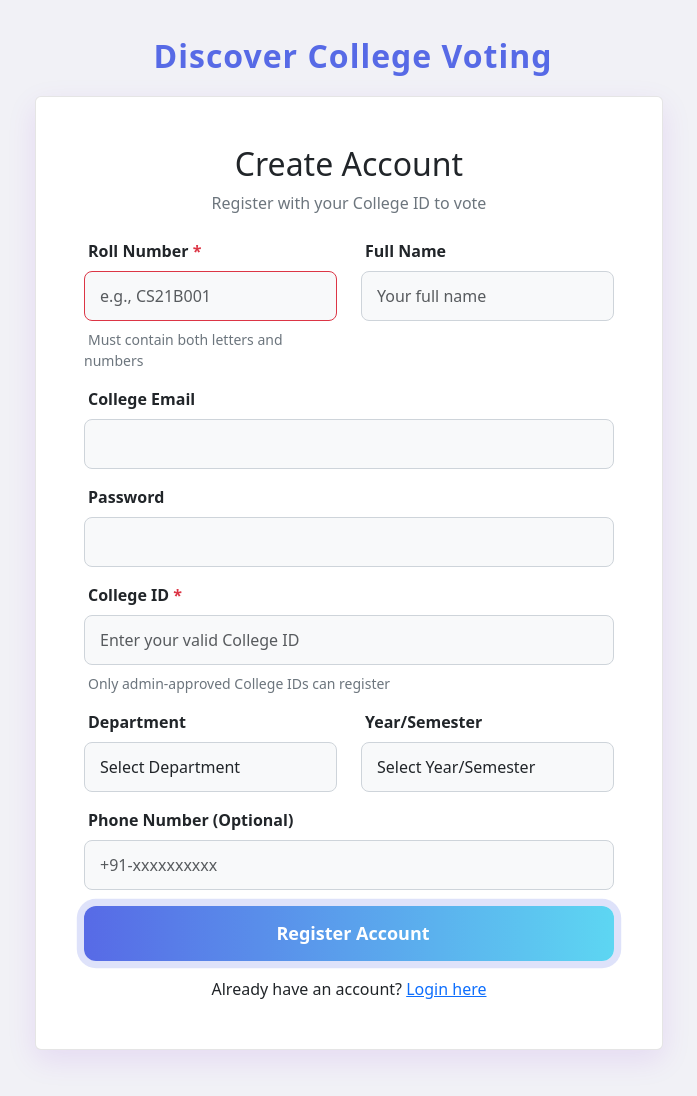
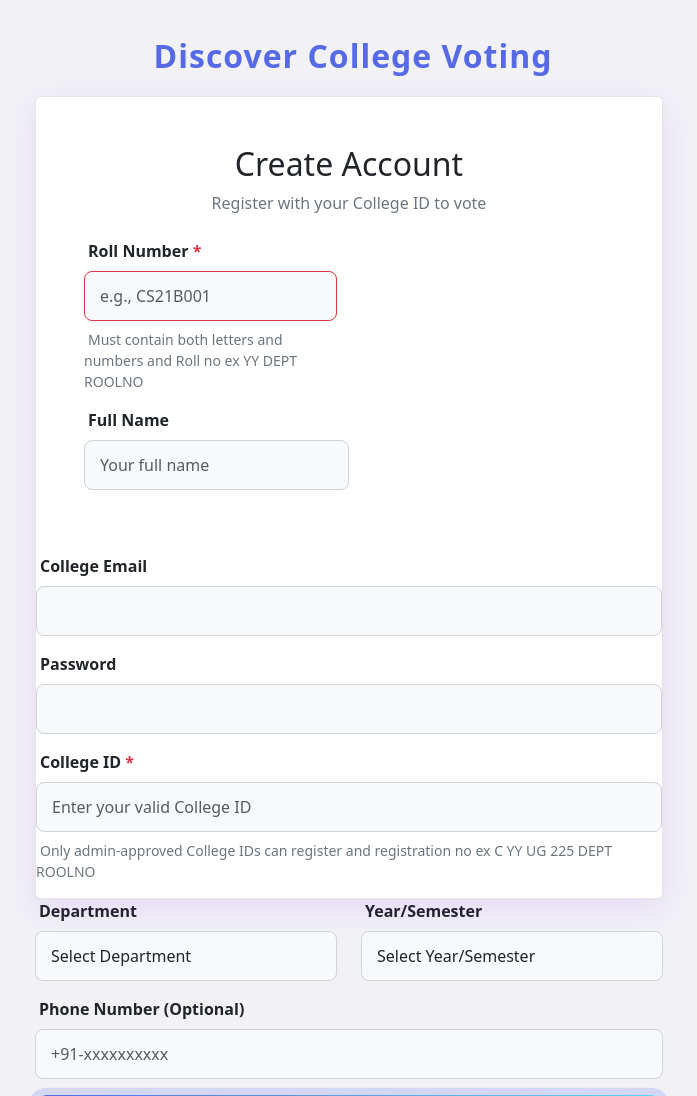
Before and after one commit to harshithharshith8513-design/college-voting-portal, a Django app: page /register/ in a window 1280 px wide. Shown: the top 1096 px of the page, without its empty margins (291-988 px from the left). Run offline with Django 4.2, Linux system fonts and the light colour scheme.

Commit message:
Update register.html

```diff
--- a/templates/users/register.html
+++ b/templates/users/register.html
@@ -26,7 +26,8 @@
                                    title="Roll number must contain both letters and numbers">
                             <div class="form-text text-muted">
                                 <i class="fas fa-info-circle me-1"></i>
-                                Must contain both letters and numbers
+                                Must contain both letters and numbers and Roll no  ex YY DEPT ROOLNO
+                            </div>
                             </div>
                         </div>
                         <div class="col-md-6 mb-3">
@@ -61,7 +62,8 @@
                                placeholder="Enter your valid College ID" required>
                         <div class="form-text text-muted">
                             <i class="fas fa-info-circle me-1"></i>
-                            Only admin-approved College IDs can register
+                            Only admin-approved College IDs can register and registration no ex C YY UG 225 DEPT ROOLNO
+                        </div>
                         </div>
                     </div>
 
```
